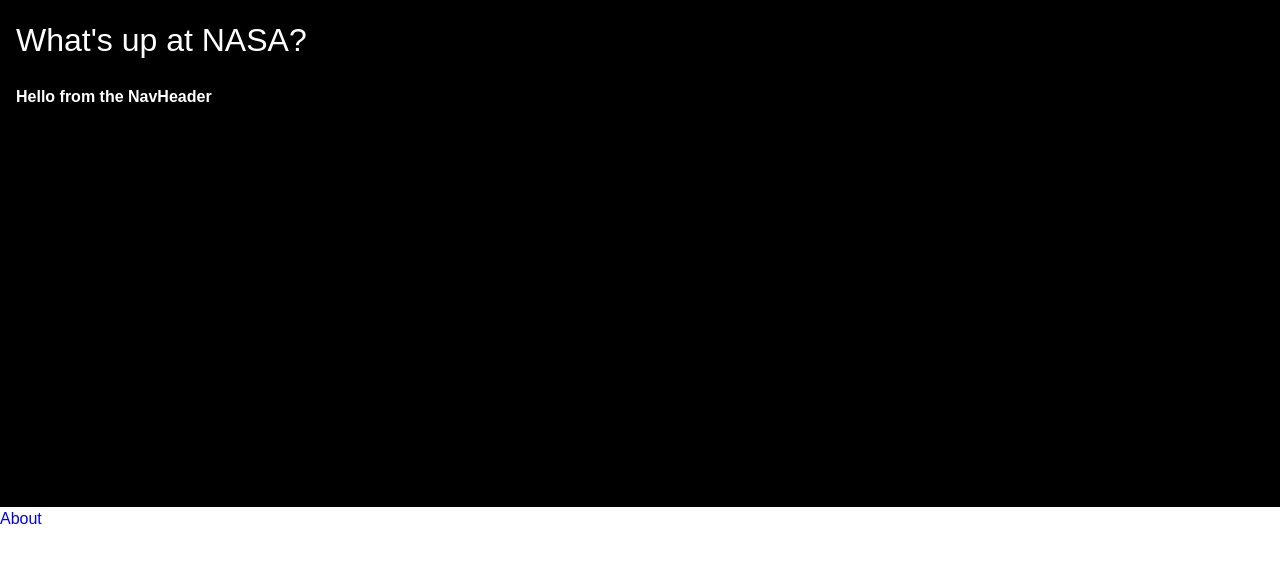
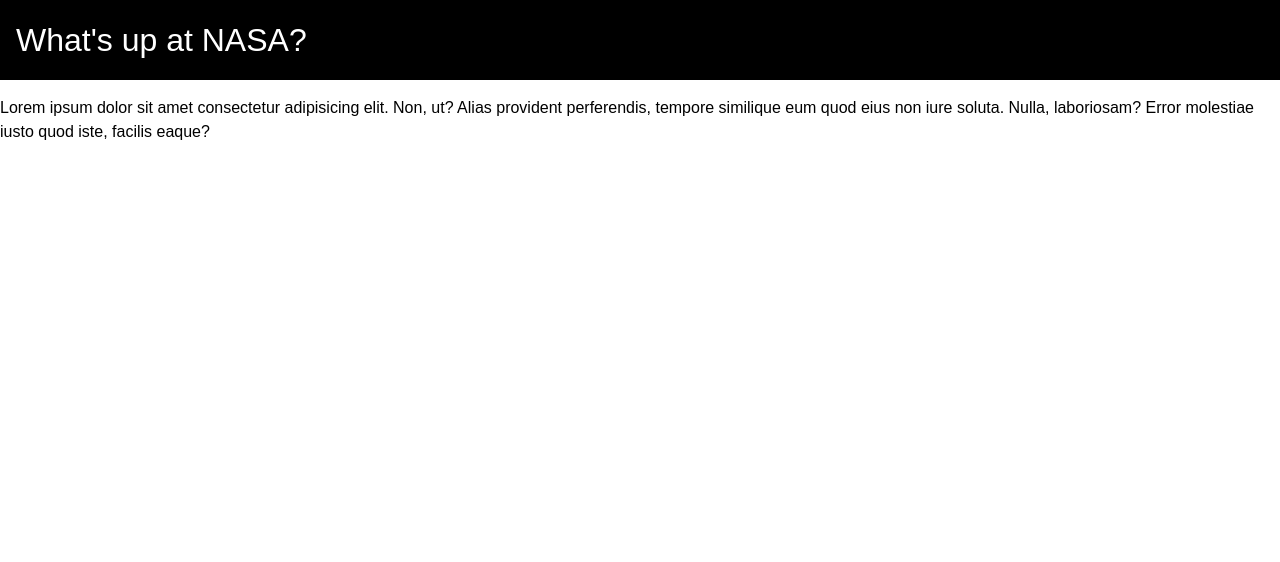
Before and after one commit to CrowdedAstronaut/whats-up-at-NASA, a React (Create React App) app: page /details in a window 1280 px wide. Shown: the top 562 px of the page. Built offline with nearby package versions, Linux system fonts and the light colour scheme; a web font is replaced by a local one.

Commit message:
Updated details API and changed key value to date per API documentation

```diff
--- a/src/App.js
+++ b/src/App.js
@@ -1,4 +1,4 @@
-import { Route, Link } from "react-router-dom";
+import { Route, NavLink } from "react-router-dom";
 import "./App.css";
 import About from "./components/About";
 import NavHeader from "./components/NavHeader";
@@ -13,13 +13,13 @@
         <h1>
           <a href="/">What's up at NASA?</a>
         </h1>
-        <NavHeader />
-        <ReactPlayer url="" />
+        {/* <NavHeader /> */}
+        {/* <ReactPlayer url="" /> */}
       </header>
       <main>
         <Route path="/" exact component={Photos} />
-        <Route path="/details/:id" component={PhotoDetails} />
-        <Link to="/about" component={About} />
+        <Route path="/details/:date" component={PhotoDetails} />
+        <NavLink to="/about" component={About} />
       </main>
     </>
   );
--- a/src/components/About/index.js
+++ b/src/components/About/index.js
@@ -1,5 +1,11 @@
-import { NavLink } from "react-router-dom";
-
 export default function About() {
-  return <NavLink to="/about">About</NavLink>;
+  return (
+    <>
+      <p>
+        Lorem ipsum dolor sit amet consectetur adipisicing elit. Non, ut? Alias
+        provident perferendis, tempore similique eum quod eius non iure soluta.
+        Nulla, laboriosam? Error molestiae iusto quod iste, facilis eaque?
+      </p>
+    </>
+  );
 }
--- a/src/components/PhotoDetails/index.js
+++ b/src/components/PhotoDetails/index.js
@@ -6,11 +6,12 @@
   const getPhotoDetails = async () => {
     const DETAILS_SEARCH = {
       key: process.env.REACT_APP_NASA_API_KEY,
-      url: "https://api.nasa.gov/planetary/apod", //currently url is directed at local JSON data
+      url: "https://api.nasa.gov/planetary/apod/", //currently url is directed at local JSON data
       api: "&api_key=",
     };
 
-    const detailsEndPoint = `${DETAILS_SEARCH.url}${DETAILS_SEARCH.api}${DETAILS_SEARCH.key}${props.match.params.id}`; //Trying to access params of local JSON data before making real API call
+    const detailsEndPoint = `${DETAILS_SEARCH.url}?date=${props.match.params.date}${DETAILS_SEARCH.api}${DETAILS_SEARCH.key}`;
+    console.log(detailsEndPoint);
     try {
       // fetch
       const response = await fetch(detailsEndPoint);
@@ -29,6 +30,7 @@
   return (
     <>
       <h3> {photo.title} </h3>
+      <p>{photo.explanation}</p>
     </>
   );
 }
--- a/src/components/Photos/index.js
+++ b/src/components/Photos/index.js
@@ -29,13 +29,14 @@
     <section className="container">
       {photos.map((photo) => {
         return (
-          <Link to={`/details/${photo.title}`} key={photo.title}>
+          <Link to={`/details/${photo.date}`} key={photo.date}>
             <div className="card">
               <div className="card-image">
                 <img src={photo.url} alt="Placeholder Text" />
               </div>
               <div className="card-title">
                 <h3>{photo.title}</h3>
+                <p></p>
               </div>
             </div>
           </Link>
--- a/src/index.css
+++ b/src/index.css
@@ -34,7 +34,7 @@
 .container {
   display: grid;
   grid-template-columns: repeat(auto-fill, minmax(250px, 1fr));
-  grid-auto-rows: minmax(250px, auto);
+  grid-auto-rows: (250px, auto);
   grid-gap: 1rem;
   margin: 0 auto;
   max-width: 1200px;
@@ -42,7 +42,10 @@
 }
 
 img {
-  max-width: 80%;
+  object-fit: cover;
+  width: 100%;
+  height: 250px;
+  overflow: hidden;
 }
 
 .card {
```
Also changed, not shown: 1 other file (tests, documents, lock files or other folders).
